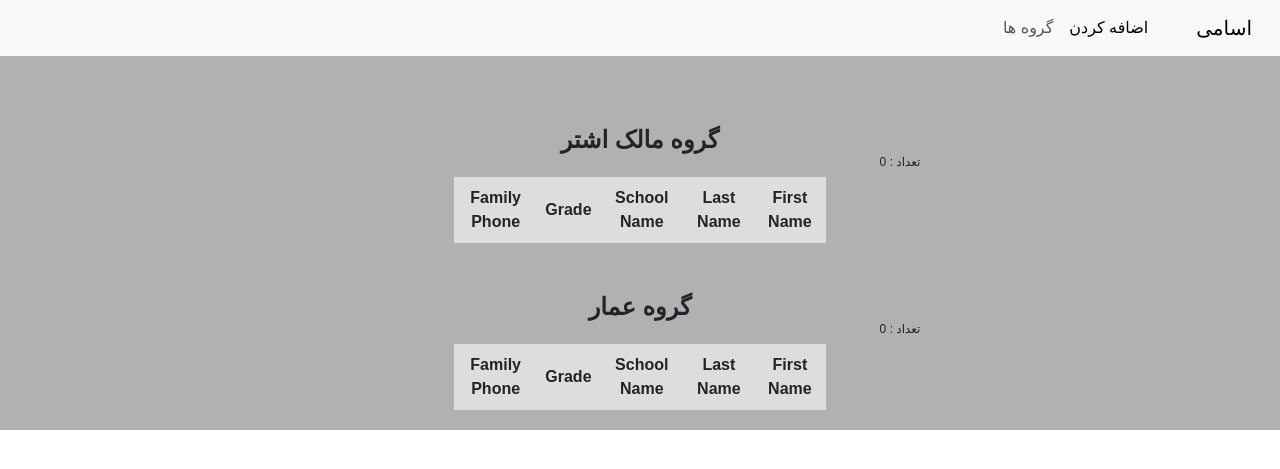
After one commit to MahdiAbdolifard/Pazirsh_Gharar, a Django app: page /group/ in a window 1280 px wide. The commit adds this page. Shown: the top 469 px of the page. Run offline with Django 4.2, Linux system fonts and the light colour scheme; data that the repository does not hold is empty.

Commit message:
Add groups section

```diff
--- a/home/forms.py
+++ b/home/forms.py
@@ -4,8 +4,8 @@ class CreateForm(forms.Form):
     fname = forms.CharField(label='نام')
     lname = forms.CharField(label='نام خانوادگی',required=True)
     school_name = forms.CharField(label='مدرسه',required=True)
-    phone = forms.CharField(label='شماره تلفن',required=True, max_length=11)
-    parent_phone = forms.CharField(label='شماره تلفن اولیا',required=True, max_length=11)
+    phone = forms.CharField(label='شماره تلفن',required=True, max_length=11, min_length=11)
+    parent_phone = forms.CharField(label='شماره تلفن اولیا',required=True, max_length=11, min_length=11)
     grade = forms.ChoiceField(label='پایه',choices=[("هفتم", "هفتم"),
                                          ("هشتم", "هشتم"),
                                          ("نهم", "نهم"),],
--- a/home/urls.py
+++ b/home/urls.py
@@ -4,4 +4,5 @@ from . import views
 urlpatterns = [
     path('', views.test, name='allstudent'),
     path('create/', views.create, name='create'),
+    path('group/', views.group, name='group'),
 ]
--- a/home/views.py
+++ b/home/views.py
@@ -13,6 +13,16 @@ def test(request):
     all_count = Paziresh.objects.all().count()
     return render(request, 'hello.html', {'all_student':all, 'count':all_count})
 
+
+def group(request):
+    malek = Paziresh.objects.all().filter(group_name='مالک اشتر')
+    malek_count = Paziresh.objects.all().filter(group_name='مالک اشتر').count()
+
+    amar = Paziresh.objects.all().filter(group_name='عمار')
+    amar_count = Paziresh.objects.all().filter(group_name='عمار').count()
+
+    return render(request, 'group.html', {'malek':malek, 'malek_count':malek_count,
+                                          'amar':amar, 'amar_count':amar_count,})
 
 def create(request):
     if request.method == 'POST':
--- a/templates/base.html
+++ b/templates/base.html
@@ -16,7 +16,7 @@
     </style>
  </head>
 <body>
-     <nav class="navbar navbar-expand-lg bg-body-tertiary">
+      <nav class="navbar navbar-expand-lg bg-body-tertiary">
         <div class="container-fluid">
           <a class="navbar-brand" href="{% url 'allstudent' %}">اسامی</a>
           <button class="navbar-toggler" type="button" data-bs-toggle="collapse" data-bs-target="#navbarNav" aria-controls="navbarNav" aria-expanded="false" aria-label="Toggle navigation">
@@ -26,6 +26,9 @@
             <ul class="navbar-nav">
               <li class="nav-item">
                 <a class="nav-link active" aria-current="page" href="{% url 'create' %}">اضافه کردن</a>
+              </li>
+              <li class="nav-item">
+                <a class="nav-link" href="{% url 'group' %}">گروه ها</a>
               </li>
             </ul>
           </div>
--- /dev/null
+++ b/templates/group.html
@@ -0,0 +1,98 @@
+{% extends 'base.html' %}
+ {% block c %}
+
+ <style>
+    body {
+        direction: rtl;
+    }
+        body, td, th {
+            font-family: Calibre, sans-serif;
+            }
+            *:lang(fa) {
+                font-family: Btitr, sans-serif;
+            }
+
+.table-container {
+    display: flex;
+    justify-content: center;
+    align-items: center;
+    flex-direction: column;
+}
+
+.table-container table {
+    margin: 0 auto;
+    width: 30%;
+    border-collapse: collapse;
+    background-color: #f2f2f2;
+}
+
+.table-container h1 {
+    margin-top: 50px;
+    margin-bottom: 0;
+    font-weight: bold;
+    font-size: 24px;
+    text-align: center;
+}
+
+.table-container h6 {
+    margin-top: 0;
+    margin-right: -520px;
+    font-size: 12px;
+    text-align:right;
+}
+
+    </style>
+
+<div class="table-container">
+<h1>گروه مالک اشتر</h1>
+ <h6> تعداد : {{ malek_count }}</h6>
+ <table style="border-collapse: collapse; background-color: #f2f2f2;">
+    <tr style="background-color: #ddd;">
+        <th style="border: 1px solid #ddd; padding: 8px;">First Name</th>
+        <th style="border: 1px solid #ddd; padding: 8px;">Last Name</th>
+        <th style="border: 1px solid #ddd; padding: 8px;">School Name</th>
+        <th style="border: 1px solid #ddd; padding: 8px;">Grade</th>
+        <th style="border: 1px solid #ddd; padding: 8px;">Family Phone</th>
+    </tr>
+    {% for student in malek %}
+    <tr style="border: 1px solid #ddd;">
+        <td style="border: 1px solid #ddd; padding: 8px;">{{ student.fname }}</td>
+        <td style="border: 1px solid #ddd; padding: 8px;">{{ student.lname }}</td>
+        <td style="border: 1px solid #ddd; padding: 8px;">{{ student.school_name }}</td>
+        <td style="border: 1px solid #ddd; padding: 8px;">{{ student.grade }}</td>
+        <td style="border: 1px solid #ddd; padding: 8px;">{{ student.parent_phone }}</td>
+    </tr>
+    {% endfor %}
+</table>
+</div>
+
+
+
+<div class="table-container">
+    <h1>گروه عمار</h1>
+    <h6> تعداد : {{ amar_count }}</h6>
+ <table style="border-collapse: collapse ; background-color: #f2f2f2;">
+    <tr style="background-color: #ddd;">
+        <th style="border: 1px solid #ddd; padding: 8px;">First Name</th>
+        <th style="border: 1px solid #ddd; padding: 8px;">Last Name</th>
+        <th style="border: 1px solid #ddd; padding: 8px;">School Name</th>
+        <th style="border: 1px solid #ddd; padding: 8px;">Grade</th>
+        <th style="border: 1px solid #ddd; padding: 8px;">Family Phone</th>
+    </tr>
+    {% for student in amar %}
+    <tr style="border: 1px solid #ddd;">
+        <td style="border: 1px solid #ddd; padding: 8px;">{{ student.fname }}</td>
+        <td style="border: 1px solid #ddd; padding: 8px;">{{ student.lname }}</td>
+        <td style="border: 1px solid #ddd; padding: 8px;">{{ student.school_name }}</td>
+        <td style="border: 1px solid #ddd; padding: 8px;">{{ student.grade }}</td>
+        <td style="border: 1px solid #ddd; padding: 8px;">{{ student.parent_phone }}</td>
+    </tr>
+    {% endfor %}
+</table>
+
+
+
+
+
+
+ {% endblock %}
```
Also changed, not shown: db.sqlite3.
